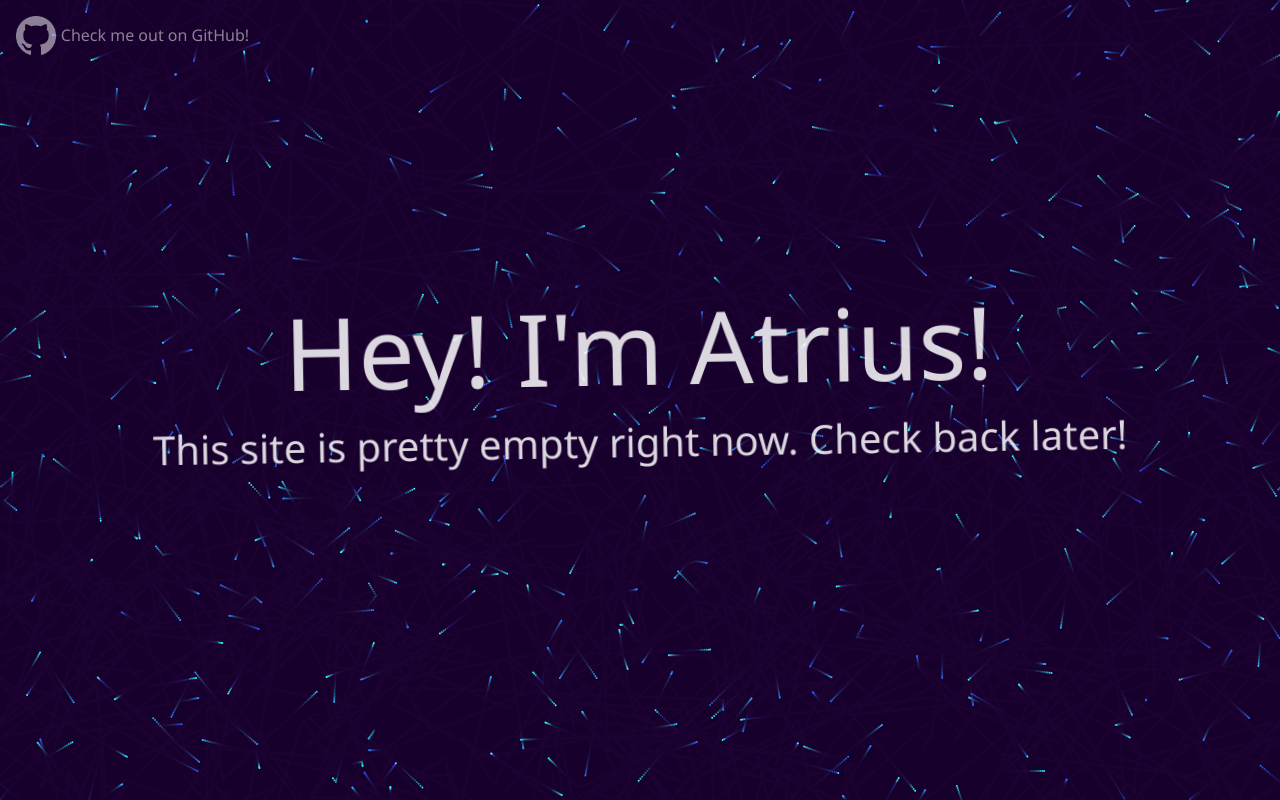
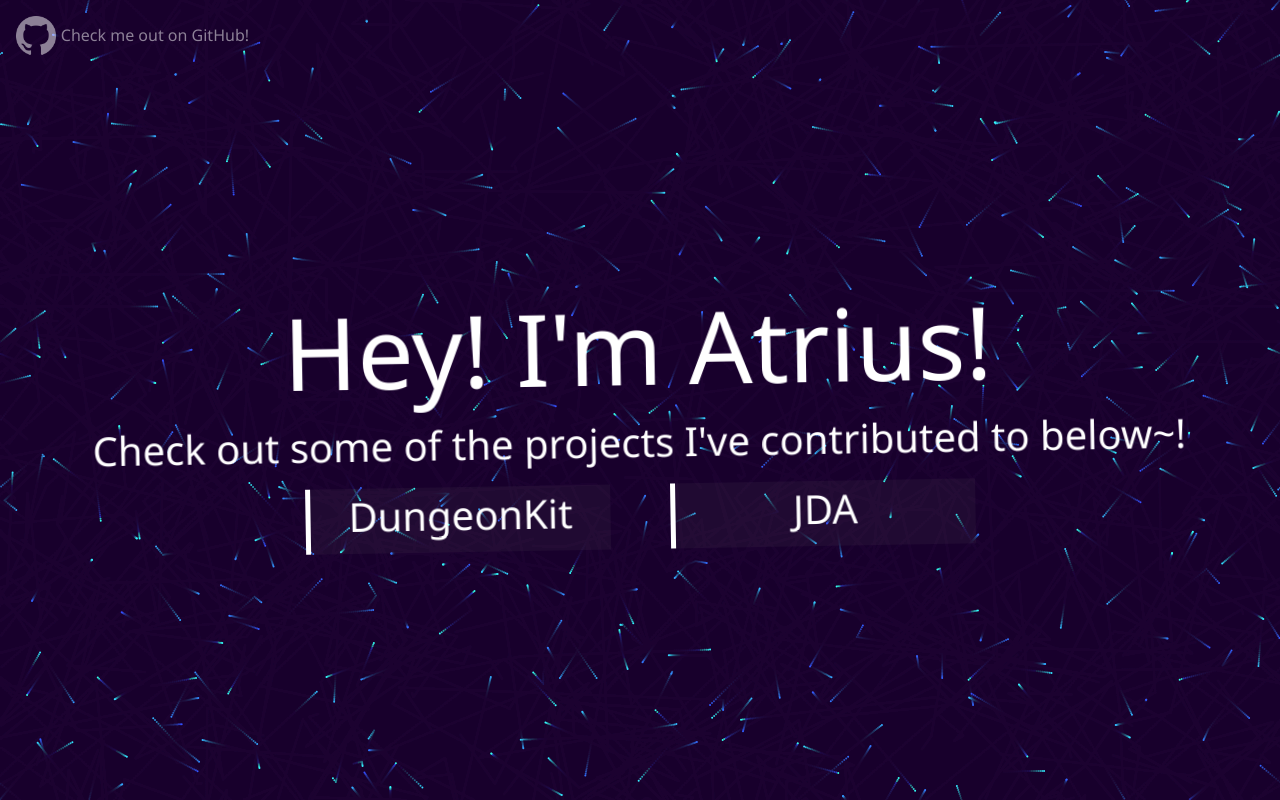
Before and after one commit to AtriusX/AtriusX.github.io, a React (Create React App) app: page / in a window 1280 px wide. Built offline with nearby package versions, Linux system fonts and the light colour scheme.

Commit message:
Update landing component with project links

```diff
--- a/src/Landing/Landing.css
+++ b/src/Landing/Landing.css
@@ -8,13 +8,17 @@
 	font-size: 40px;
 	transform: translateY(-50%);
 	color: white;
-	animation: float 60s infinite, spectre 100s infinite;
+	animation: float 60s infinite;
 }
 
 .landing_text {
 	font-size: 100px;
 	display: block;
 	opacity: 1;
+}
+
+.description {
+	position: relative;
 }
 
 @keyframes float {
--- a/src/Landing/Landing.tsx
+++ b/src/Landing/Landing.tsx
@@ -1,12 +1,14 @@
 import React from "react";
 import './Landing.css';
-
+import Project from "../Project/Project";
 export default class Landing extends React.Component {
 
     public render() {
         return <div id={"landing"}>
             <span className={"landing_text"}>Hey! I'm Atrius!</span>
-            <span className={"description"}>This site is pretty empty right now. Check back later!</span>
+            <div className={"description"}>Check out some of the projects I've contributed to below~!</div>
+            <Project url={"https://github.com/atriusx/dungeonkit"} name={"DungeonKit"}/>
+            <Project url={"https://github.com/DV8FromTheWorld/JDA"} name={"JDA"}/>
         </div>
     }
 }
```
